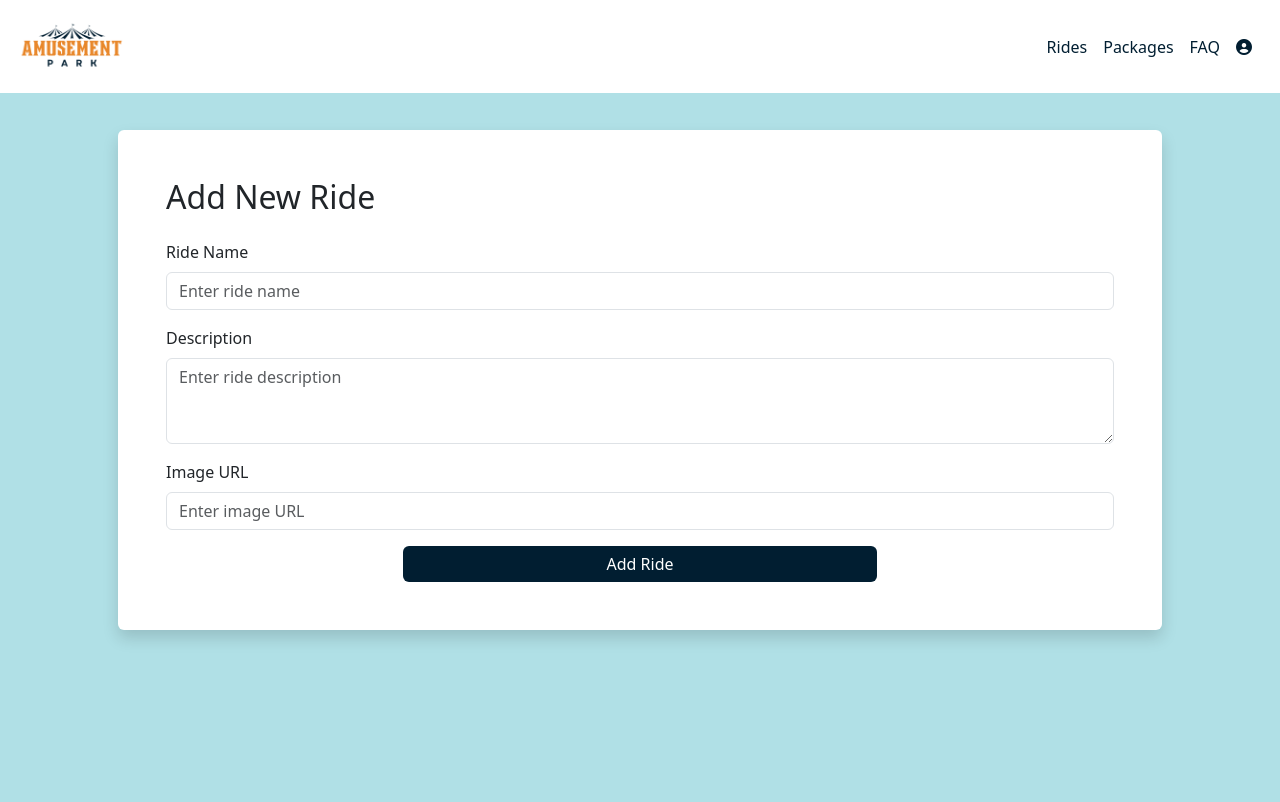
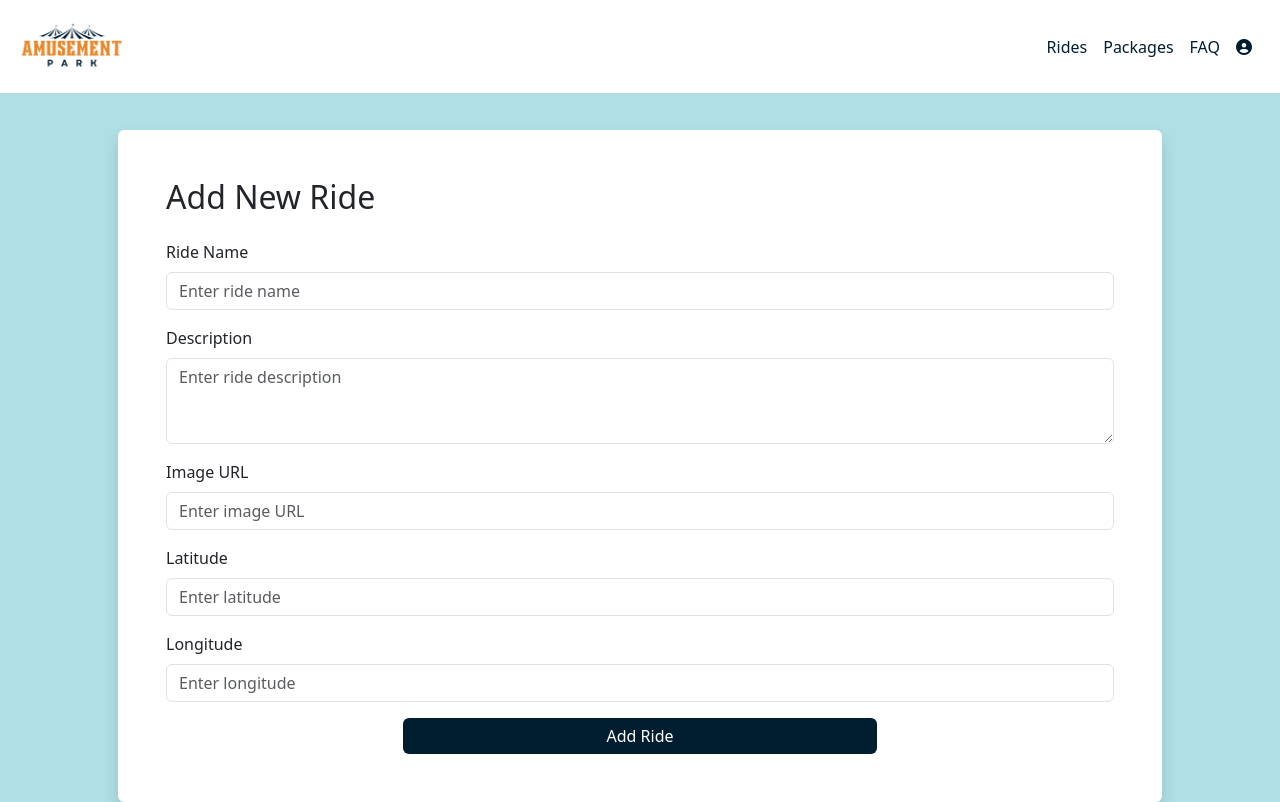
Before and after one commit to Varshithreddy06/amusement-park, a React (Create React App) app: page /add-ride in a window 1280 px wide. Built offline with nearby package versions, Linux system fonts and the light colour scheme.

Commit message:
Interactive Map

```diff
--- a/package.json
+++ b/package.json
@@ -8,9 +8,11 @@
     "@testing-library/user-event": "^13.5.0",
     "bootstrap": "^5.3.3",
     "firebase": "^10.14.1",
+    "leaflet": "^1.9.4",
     "react": "^18.3.1",
     "react-bootstrap": "^2.10.5",
     "react-dom": "^18.3.1",
+    "react-leaflet": "^4.2.1",
     "react-router-dom": "^6.27.0",
     "react-scripts": "5.0.1",
     "react-select": "^5.8.2",
--- a/src/App.js
+++ b/src/App.js
@@ -154,7 +154,12 @@ function App() {
           path="/view-all-rides"
           element={
             <ProtectedRoute user={user}>
-              <ViewAllRides user={user} rides={rides} setRides={setRides} />
+              <ViewAllRides
+                user={user}
+                rides={rides}
+                setRides={setRides}
+                loadRides={loadRides}
+              />
             </ProtectedRoute>
           }
         />
--- a/src/components/AddRide.js
+++ b/src/components/AddRide.js
@@ -9,6 +9,8 @@ const AddRide = ({ user, setRides, loadRides }) => {
     name: "",
     description: "",
     image: "",
+    latitude: "",
+    longitude: "",
   });
 
   const [error, setError] = useState("");
@@ -26,7 +28,14 @@ const AddRide = ({ user, setRides, loadRides }) => {
   const handleSubmit = async (e) => {
     e.preventDefault();
 
-    if (!rideDetails.name || !rideDetails.description || !rideDetails.image) {
+    // Validation for required fields
+    if (
+      !rideDetails.name ||
+      !rideDetails.description ||
+      !rideDetails.image ||
+      !rideDetails.latitude ||
+      !rideDetails.longitude
+    ) {
       setError("All fields are required.");
       return;
     }
@@ -36,16 +45,33 @@ const AddRide = ({ user, setRides, loadRides }) => {
       return;
     }
 
+    // Parse latitude and longitude to numbers and validate
+    const latitude = parseFloat(rideDetails.latitude);
+    const longitude = parseFloat(rideDetails.longitude);
+    if (isNaN(latitude) || isNaN(longitude)) {
+      setError("Please enter valid numeric values for latitude and longitude.");
+      return;
+    }
+
+    // Push new ride data to Firebase
     const newDocRef = push(ref(db, "rides"));
     await set(newDocRef, {
       name: rideDetails.name,
       description: rideDetails.description,
       image: rideDetails.image,
+      latitude,
+      longitude,
     });
 
     await loadRides();
 
-    setRideDetails({ name: "", description: "", image: "" });
+    setRideDetails({
+      name: "",
+      description: "",
+      image: "",
+      latitude: "",
+      longitude: "",
+    });
     navigate("/view-all-rides");
   };
 
@@ -100,6 +126,28 @@ const AddRide = ({ user, setRides, loadRides }) => {
             />
           </Form.Group>
 
+          <Form.Group controlId="formRideLatitude" className="mb-3">
+            <Form.Label>Latitude</Form.Label>
+            <Form.Control
+              type="text"
+              name="latitude"
+              value={rideDetails.latitude}
+              onChange={handleChange}
+              placeholder="Enter latitude"
+            />
+          </Form.Group>
+
+          <Form.Group controlId="formRideLongitude" className="mb-3">
+            <Form.Label>Longitude</Form.Label>
+            <Form.Control
+              type="text"
+              name="longitude"
+              value={rideDetails.longitude}
+              onChange={handleChange}
+              placeholder="Enter longitude"
+            />
+          </Form.Group>
+
           <div className="d-flex justify-content-center mt-3">
             <Button className="bg-primary w-50" type="submit">
               Add Ride
--- a/src/components/Dashboard.js
+++ b/src/components/Dashboard.js
@@ -10,6 +10,18 @@ import {
 } from "react-bootstrap";
 import { db } from "../firebase/config";
 import { get, ref } from "firebase/database";
+import { MapContainer, TileLayer, Marker, Popup } from "react-leaflet";
+import "leaflet/dist/leaflet.css";
+import L from "leaflet";
+import markerIcon from "leaflet/dist/images/marker-icon.png";
+
+// Custom marker icon setup
+const customMarker = new L.Icon({
+  iconUrl: markerIcon,
+  iconSize: [25, 41],
+  iconAnchor: [12, 41],
+  popupAnchor: [0, -41],
+});
 
 function Dashboard({
   user,
@@ -48,6 +60,41 @@ function Dashboard({
         <Button className="hero-button bg-primary" href="#rides">
           Explore Rides
         </Button>
+      </section>
+
+      <section className="map-section p-5">
+        <h3 className="text-center mb-4">Explore Ride Locations</h3>
+        <MapContainer
+          center={[32.75154366516178, -97.07096235517302]} // Set initial center based on your park's location
+          zoom={13}
+          style={{ height: "500px", width: "100%" }}
+        >
+          <TileLayer
+            url="https://{s}.tile.openstreetmap.org/{z}/{x}/{y}.png"
+            attribution="&copy; OpenStreetMap contributors"
+          />
+          {rides.map((ride) => (
+            <Marker
+              key={ride.id}
+              position={[ride.latitude, ride.longitude]}
+              icon={customMarker}
+            >
+              <Popup>
+                <strong>{ride.name}</strong>
+                <p>{ride.description}</p>
+                {user.role === "user" && (
+                  <Button
+                    variant="primary"
+                    className="bg-primary mt-2"
+                    onClick={() => handleShow(ride)}
+                  >
+                    View Ride
+                  </Button>
+                )}
+              </Popup>
+            </Marker>
+          ))}
+        </MapContainer>
       </section>
 
       <section id="rides" className="p-5">
--- a/src/components/EditRide.js
+++ b/src/components/EditRide.js
@@ -1,4 +1,4 @@
-import { push, ref, set } from "firebase/database";
+import { ref, set } from "firebase/database";
 import React, { useState, useEffect } from "react";
 import { Container, Form, Button, Alert } from "react-bootstrap";
 import { useNavigate, useParams } from "react-router-dom";
@@ -9,6 +9,8 @@ const EditRide = ({ user, rides, setRides }) => {
     name: "",
     description: "",
     image: "",
+    latitude: "",
+    longitude: "",
   });
 
   const [error, setError] = useState("");
@@ -34,7 +36,13 @@ const EditRide = ({ user, rides, setRides }) => {
   const handleSubmit = async (e) => {
     e.preventDefault();
 
-    if (!rideDetails.name || !rideDetails.description || !rideDetails.image) {
+    if (
+      !rideDetails.name ||
+      !rideDetails.description ||
+      !rideDetails.image ||
+      !rideDetails.latitude ||
+      !rideDetails.longitude
+    ) {
       setError("All fields are required.");
       return;
     }
@@ -44,11 +52,21 @@ const EditRide = ({ user, rides, setRides }) => {
       return;
     }
 
-    const newDocRef = ref(db, "rides/" + rideDetails.id);
-    await set(newDocRef, {
+    // Parse latitude and longitude to numbers and validate
+    const latitude = parseFloat(rideDetails.latitude);
+    const longitude = parseFloat(rideDetails.longitude);
+    if (isNaN(latitude) || isNaN(longitude)) {
+      setError("Please enter valid numeric values for latitude and longitude.");
+      return;
+    }
+
+    const rideRef = ref(db, "rides/" + rideDetails.id);
+    await set(rideRef, {
       name: rideDetails.name,
       description: rideDetails.description,
       image: rideDetails.image,
+      latitude,
+      longitude,
     });
 
     setRides((prevRides) =>
@@ -109,6 +127,30 @@ const EditRide = ({ user, rides, setRides }) => {
             />
           </Form.Group>
 
+          <Form.Group controlId="formRideLatitude" className="mb-3">
+            <Form.Label>Latitude</Form.Label>
+            <Form.Control
+              type="text"
+              name="latitude"
+              value={rideDetails.latitude}
+              onChange={handleChange}
+              placeholder="Enter latitude"
+              required
+            />
+          </Form.Group>
+
+          <Form.Group controlId="formRideLongitude" className="mb-3">
+            <Form.Label>Longitude</Form.Label>
+            <Form.Control
+              type="text"
+              name="longitude"
+              value={rideDetails.longitude}
+              onChange={handleChange}
+              placeholder="Enter longitude"
+              required
+            />
+          </Form.Group>
+
           <div className="d-flex justify-content-center">
             <Button className="bg-primary w-50" type="submit">
               Update Ride
--- a/src/components/ViewAllRides.js
+++ b/src/components/ViewAllRides.js
@@ -1,10 +1,10 @@
-import React, { useState } from "react";
+import React, { useEffect, useState } from "react";
 import { Container, Row, Col, Card, Button, Modal } from "react-bootstrap";
 import { Link } from "react-router-dom";
 import { db } from "../firebase/config";
 import { ref, remove } from "firebase/database";
 
-const ViewAllRides = ({ user, rides, setRides }) => {
+const ViewAllRides = ({ user, rides, setRides, loadRides }) => {
   const [showModal, setShowModal] = useState(false);
   const [rideToDelete, setRideToDelete] = useState(null);
 
@@ -30,6 +30,10 @@ const ViewAllRides = ({ user, rides, setRides }) => {
     setRideToDelete(null);
   };
 
+  useEffect(() => {
+    loadRides();
+  }, []);
+
   return (
     <Container className="p-5 dashboard">
       <div className="d-flex justify-content-between align-items-center">
@@ -37,7 +41,7 @@ const ViewAllRides = ({ user, rides, setRides }) => {
         {user.role === "admin" && (
           <Link to="/add-ride">
             <Button className="bg-primary mb-4">
-              Add New Ride<i class="fa-solid fa-plus ms-2"></i>
+              Add New Ride<i className="fa-solid fa-plus ms-2"></i>
             </Button>
           </Link>
         )}
@@ -50,6 +54,12 @@ const ViewAllRides = ({ user, rides, setRides }) => {
               <Card.Body>
                 <Card.Title>{ride.name}</Card.Title>
                 <Card.Text>{ride.description}</Card.Text>
+                {ride.latitude && ride.longitude && (
+                  <Card.Text>
+                    <strong>Location:</strong> Lat {ride.latitude}, Lng{" "}
+                    {ride.longitude}
+                  </Card.Text>
+                )}
                 {user.role === "admin" && (
                   <div className="d-flex justify-content-end">
                     <Button
@@ -57,10 +67,10 @@ const ViewAllRides = ({ user, rides, setRides }) => {
                       to={`/edit-ride/${ride.id}`}
                       className="bg-secondary border-0 me-2"
                     >
-                      Edit Ride <i class="fa-regular fa-pen-to-square"></i>
+                      Edit Ride <i className="fa-regular fa-pen-to-square"></i>
                     </Button>
                     <Button variant="danger" onClick={() => handleDelete(ride)}>
-                      Delete Ride <i class="fa-solid fa-trash"></i>
+                      Delete Ride <i className="fa-solid fa-trash"></i>
                     </Button>
                   </div>
                 )}
```
Also changed, not shown: 1 other file (tests, documents, lock files or other folders).
